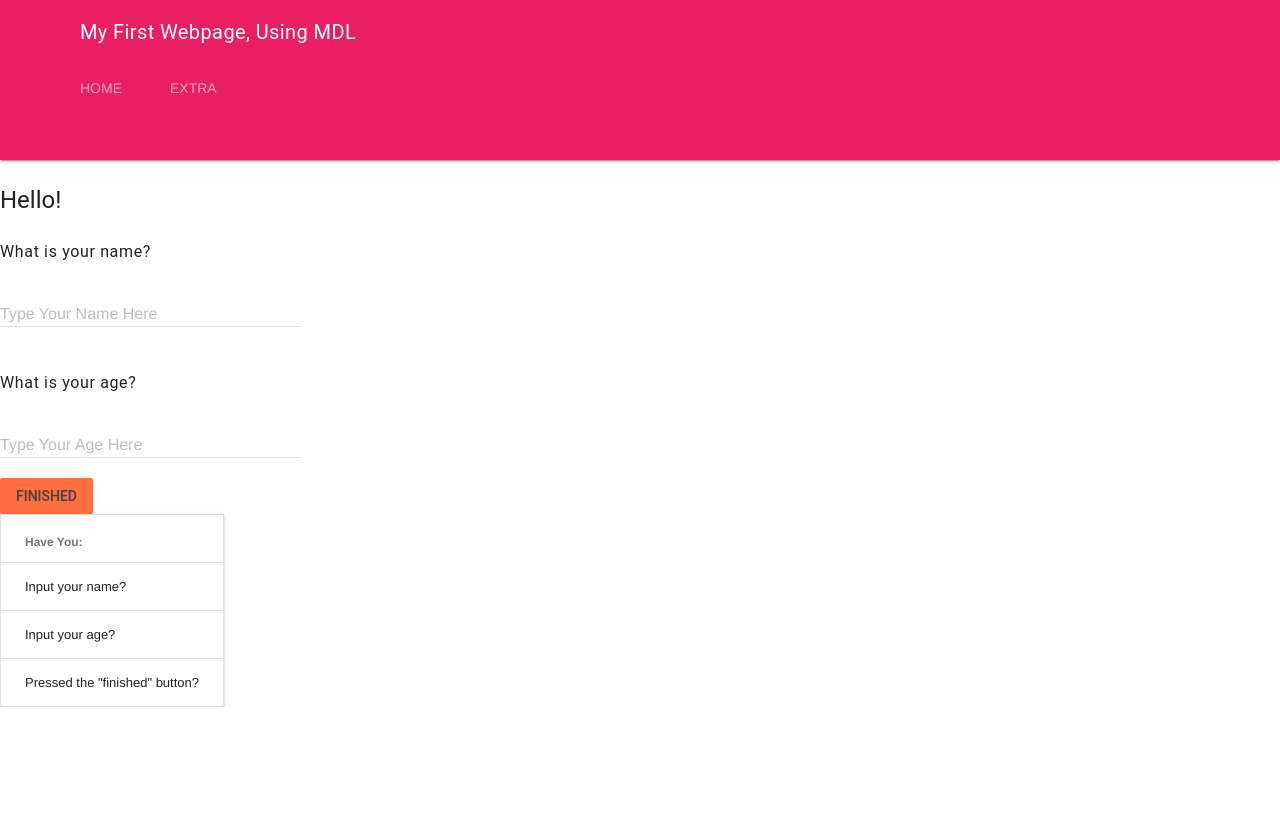
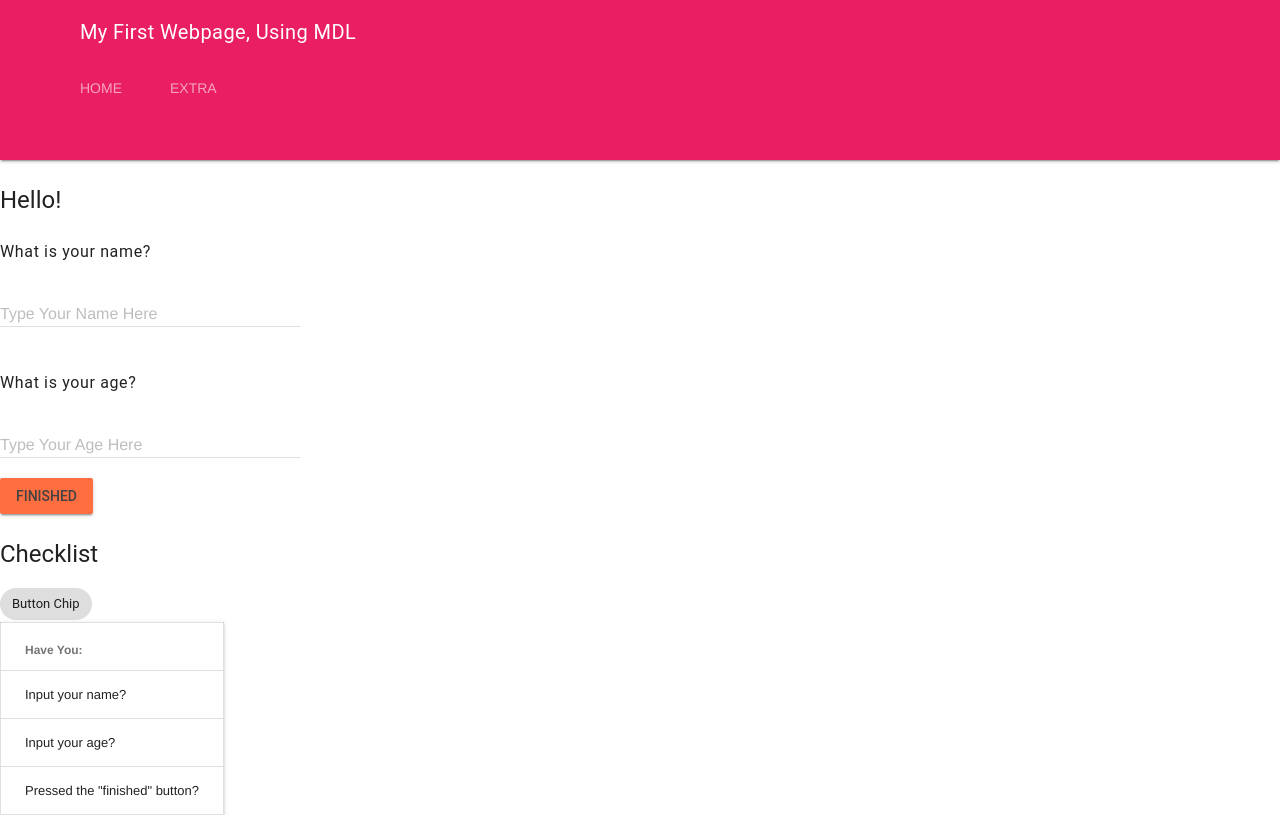
Before and after one commit to SHH-ICS/mdl-html-page-Chloe-Jornitz, a plain HTML site: page index.html in a window 1280 px wide. Drawn offline with nearby package versions, Linux system fonts and the light colour scheme.

Commit message:
heading and chip

```diff
--- a/index.html
+++ b/index.html
@@ -45,12 +45,14 @@
               </div>
             </form>
             <!-- Accent-colored raised button with ripple -->
-            <button onclick="alert('Hello! Welcome to my first webpage using HTML.')" class="mdl-button mdl-js-button mdl-button--raised mdl-js-ripple-effect mdl-button--accent">Finished</button>
+            <button onclick="alert('Hello! Welcome to my first webpage using HTML. You may proceed to the next page.')" class="mdl-button mdl-js-button mdl-button--raised mdl-js-ripple-effect mdl-button--accent">Finished</button>
           </div>
 
         </section>
         <section class = "mdl-layout__tab-panel" id = "scroll-tab-2">
           <div class = "page-content">
+            <h4>Checklist</h4>
+            <!-- Table with a checklist -->
             <table class="mdl-data-table mdl-js-data-table mdl-data-table--selectable mdl-shadow--2dp">
               <thead>
                 <tr>
@@ -68,6 +70,11 @@
                   <td class="mdl-data-table__cell--non-numeric">Pressed the "finished" button?</td>
                 </tr>
               </tbody>
+              <!-- Button Chip -->
+              <button type="button" class="mdl-chip" href="index2.html">
+                <span class="mdl-chip__text">Button Chip</span>
+              </button>
+
             </table>
           </div>
         </section>
```
Also changed, not shown: home.html (deleted), index2.html (added), tablesandlists.html (deleted).
